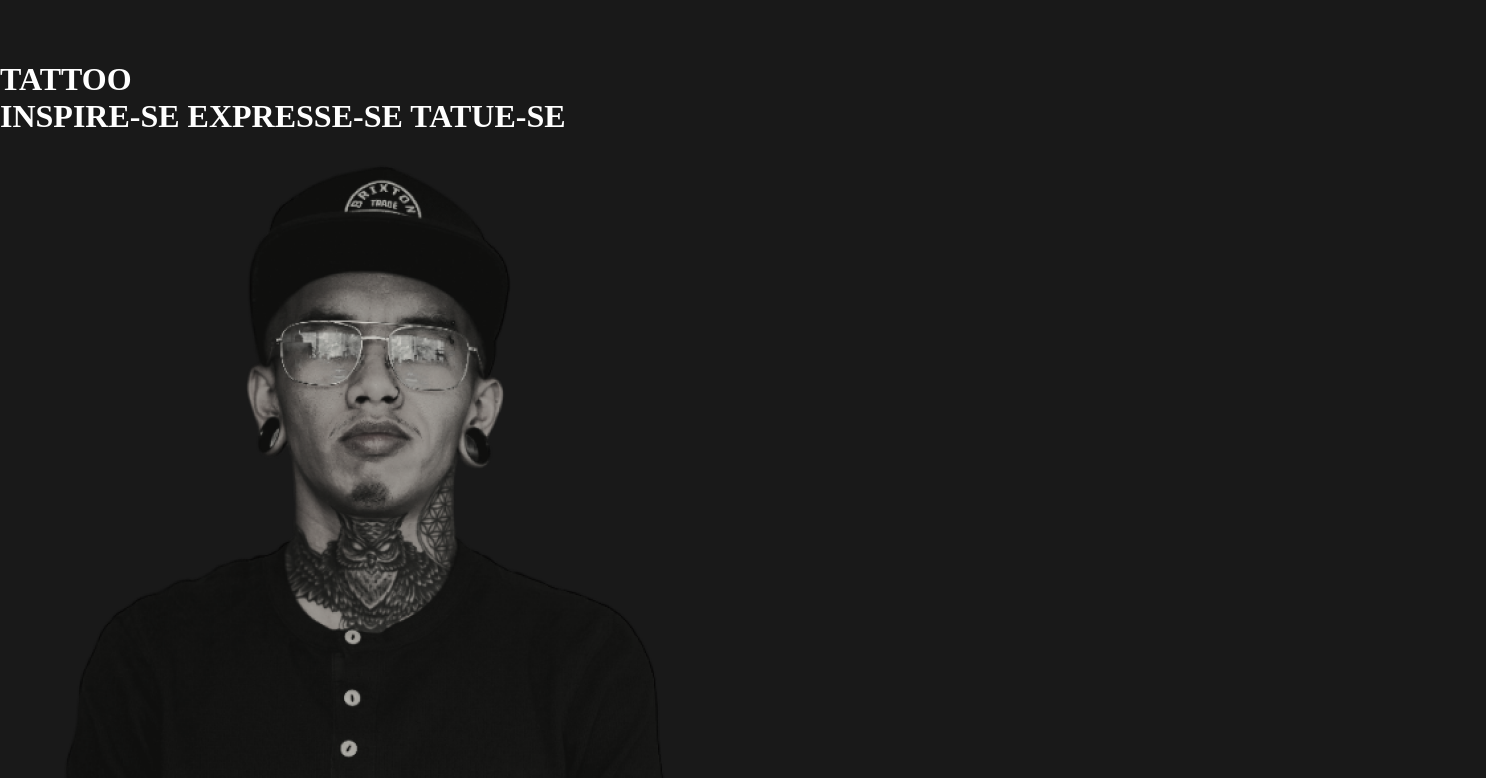
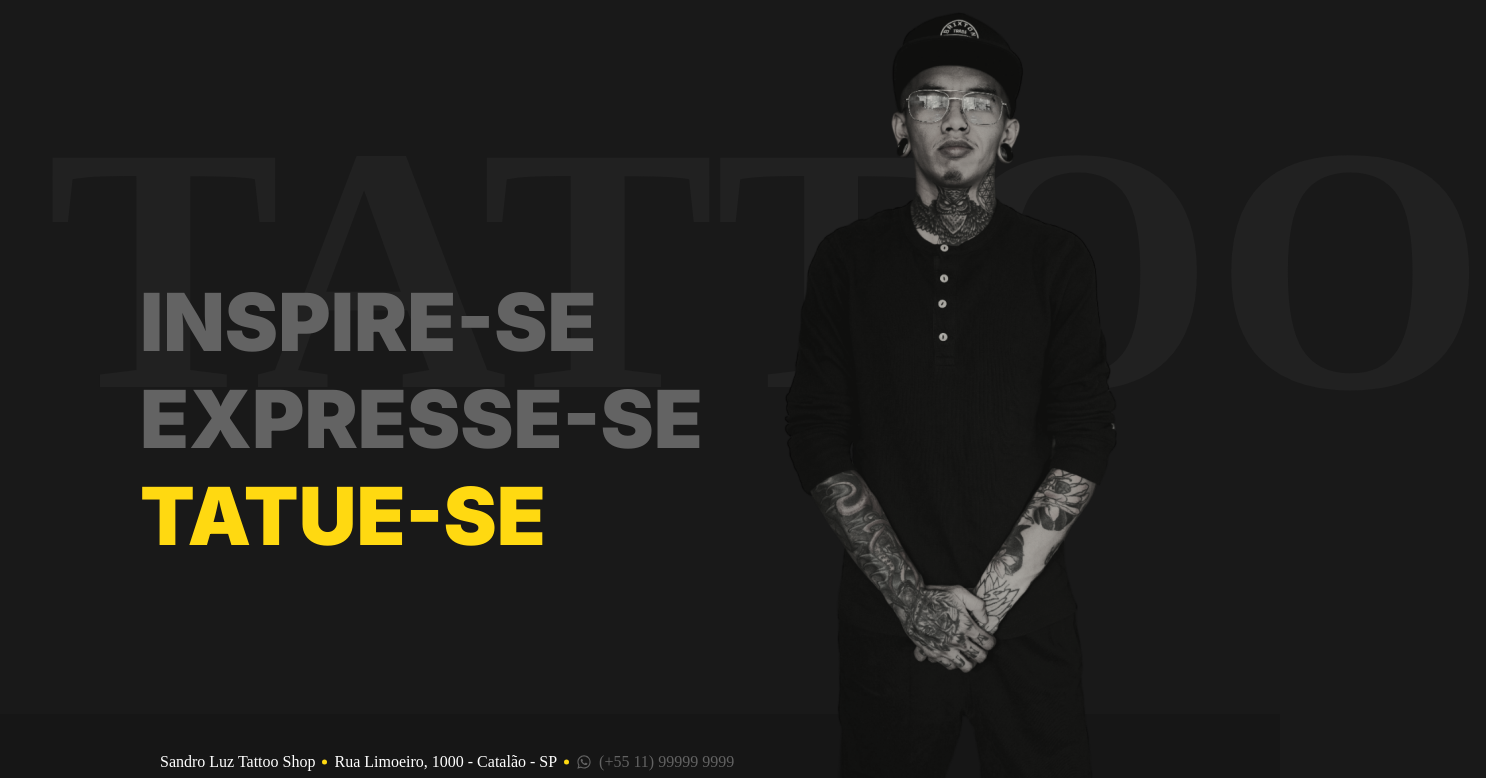
Before and after one commit to gomesmenezes/landing-pg, a website: page index.html in a window 1280 px wide. Shown: the part 122-900 px from the top of the page, 1486 px wide, since content can reach past the window. Drawn offline with Linux system fonts and the light colour scheme; a web font is replaced by a local one.

Commit message:
page desktop

```diff
--- a/assets/sass/main.sass
+++ b/assets/sass/main.sass
@@ -10,9 +10,8 @@ body
     color: $color-heading
 
 header
-    margin: 64px auto
+    margin: 64px auto 0px
     width: 80%
-
     display: flex
     justify-content: space-between
 
@@ -21,10 +20,10 @@ header
         .container-nav
             font-family: $header-nav
             font-size: 32px
-
             display: flex
             gap: 40px
-    header
+
+header
     nav
         .container-nav
             a
@@ -39,3 +38,57 @@ header
 #nav-whats
     text-decoration: none
     color: $text-muted
+
+main
+    position: relative
+
+.heading-text
+    font-family: $heading
+    font-size: 80px
+    color: $text-muted
+    font-weight: 900
+
+#heading-bg
+    position: absolute
+    z-index: -1
+
+    font-family: $header-nav
+    color: $color-tattoo
+
+    width: 70%
+    height: 319px
+    font-size: 350px
+
+    margin: 71px auto 0px 47px
+
+#heading
+    position: absolute
+    display: flex
+    flex-direction: column
+    left: 140px
+    bottom: 150px
+
+#tatue-se
+    color: $brand-color
+
+.text-footer
+    display: flex
+    gap: 7px
+    margin: 19px auto 19px 160px
+
+#men-img
+    width: 365px
+    position: relative
+    z-index: 1
+    margin-left: 60%
+    margin-bottom: -6.5%
+
+footer
+    position: fixed
+    left: 0
+    bottom: 0
+
+    background-color: $bg-footer-color
+    padding: 20px 0
+    position: relative
+    z-index: 0
--- a/assets/sass/partials/_variable.sass
+++ b/assets/sass/partials/_variable.sass
@@ -4,6 +4,7 @@ $text-muted: #636363
 $brand-color: #FFD911
 $bg-color: #191919
 $bg-footer-color: #161616
+$color-tattoo: #212121
 
 $header-nav: Londrina Solid
 $typhography: Inter
--- a/index.html
+++ b/index.html
@@ -1,5 +1,6 @@
 <!DOCTYPE html>
 <html lang="pt-br">
+
 <head>
     <meta charset="UTF-8">
     <meta name="viewport" content="width=device-width, initial-scale=1.0">
@@ -11,6 +12,7 @@
         rel="stylesheet">
     <link rel="stylesheet" href="./assets/css/style.css">
 </head>
+
 <body>
 
     <header id="header">
@@ -46,11 +48,12 @@
             TATTOO
         </h1>
 
-        <h1 id="heading">
-            INSPIRE-SE
-            EXPRESSE-SE
-            <span id="tatue-se">TATUE-SE</span>
-        </h1>
+        <div ID="heading">
+            <h1 class="heading-text">INSPIRE-SE</h1>
+            <h1 class="heading-text">EXPRESSE-SE</h1>
+            <h1 class="heading-text" id="tatue-se">TATUE-SE</h1>
+        </div>
+
 
         <img id="men-img" src="./assets/img/men.png" alt="Homem tatuado do lado direito">
 
@@ -58,7 +61,19 @@
 
     <footer>
 
+        <div class="text-footer">
+            <p>Sandro Luz Tattoo Shop</p>
+            <img src="./assets/img/ball-footer.svg" alt="Ball divisor">
+            <p>Rua Limoeiro, 1000 - Catalão - SP</p>
+            <img src="./assets/img/ball-footer.svg" alt="Ball divisor">
+            <img id="logo-whats" src="./assets/img/whats.svg" alt="Logo-whats">
+            <a id="nav-whats" href="#">
+                (+55 11) 99999 9999
+            </a>
+        </div>
+
     </footer>
 
 </body>
+
 </html>
```
Also changed, not shown: assets/css/style.css, assets/img/ball-footer.svg (added), 1 other file.
